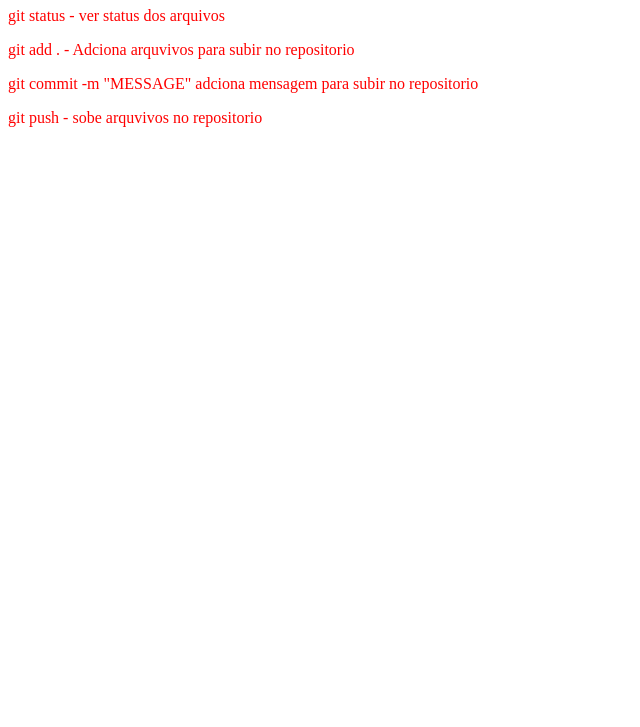
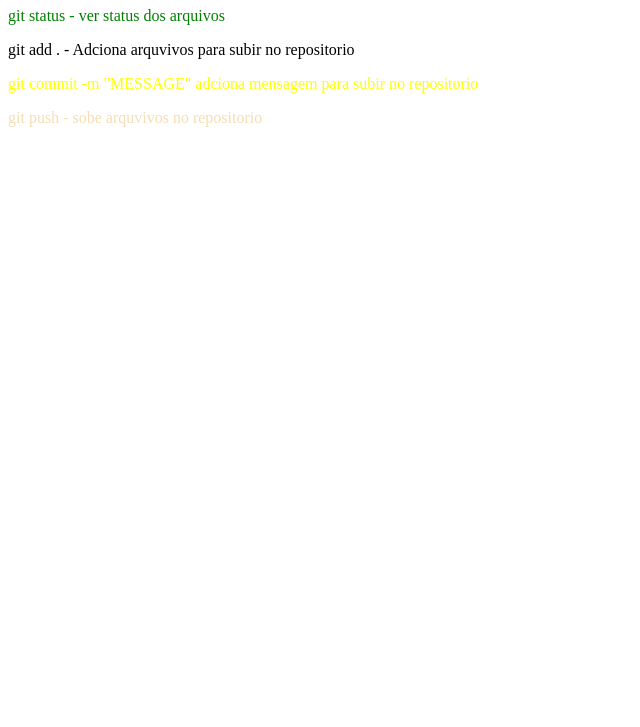
Before and after one commit to Robson-SM/Introducao_git, a plain HTML site: page index.html in a window 1280 px wide. Shown: the part 73-800 px from the top of the page, without its empty margins (0-640 px from the left). Drawn offline with Linux system fonts and the light colour scheme.

Commit message:
Alterações no layout

```diff
--- a/index.css
+++ b/index.css
@@ -1,3 +1,36 @@
+#p4{
+
+
+    color: wheat;
+}
+
+
+
+
+#p3{
+
+
+    color: yellow;
+}
+
+
+
+
+#p2{
+
+
+    color: black;
+}
+
+
+
+#p1{
+
+
+    color: green;
+}
+
+
 p{
 color: red;
 
--- a/index.html
+++ b/index.html
@@ -10,13 +10,13 @@
 <body>
     <h1>Introdução aos comandos do Git</h1>
 
-    <p> git status - ver status dos arquivos</p>
+    <p id="p1"> git status - ver status dos arquivos</p>
 
-    <p>git add . - Adciona arquvivos para subir no repositorio</p>
+    <p id="p2">git add . - Adciona arquvivos para subir no repositorio</p>
 
-    <p>git commit -m "MESSAGE" adciona mensagem para subir no repositorio</p>
+    <p id="p3">git commit -m "MESSAGE" adciona mensagem para subir no repositorio</p>
 
-    <P>git push - sobe arquvivos no repositorio</P>
+    <P id="p4">git push - sobe arquvivos no repositorio</P>
 
 </body>
 </html>
```
